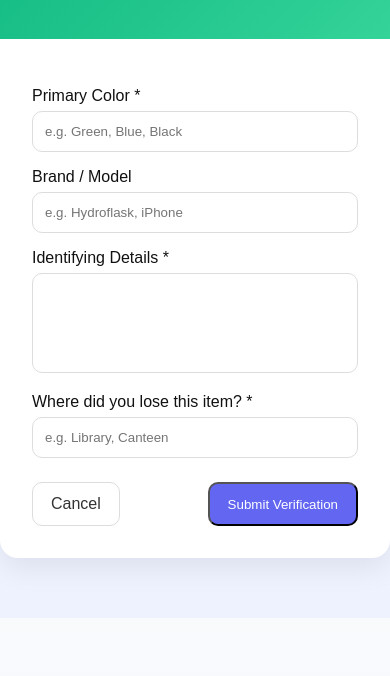
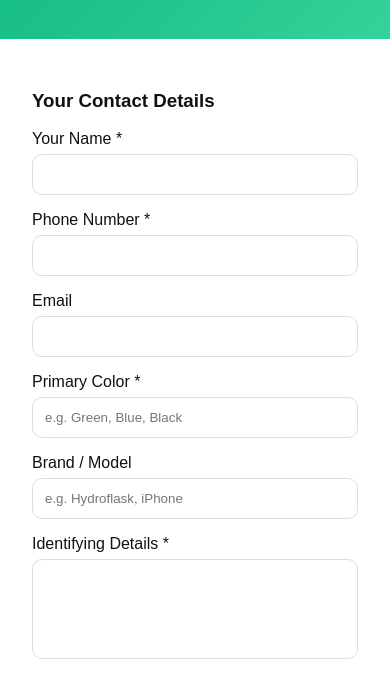
Before and after one commit to Vidhya1101/campustracer, a plain HTML site: page docs/claim.html in a window 390 px wide. Shown: the part 157-833 px from the top of the page. Drawn offline with Linux system fonts and the light colour scheme; no server answers.

Commit message:
Add contact details section to claim form
Added contact details section with name, phone, and email fields.

```diff
--- a/docs/claim.html
+++ b/docs/claim.html
@@ -13,6 +13,16 @@
   </div>
 
   <div class="form-body">
+    <h3>Your Contact Details</h3>
+
+<label>Your Name *</label>
+<input id="claimerName" type="text" required>
+
+<label>Phone Number *</label>
+<input id="claimerPhone" type="text" required>
+
+<label>Email</label>
+<input id="claimerEmail" type="email">
 
     <label>Primary Color *</label>
     <input id="color" type="text" placeholder="e.g. Green, Blue, Black" required>
```
